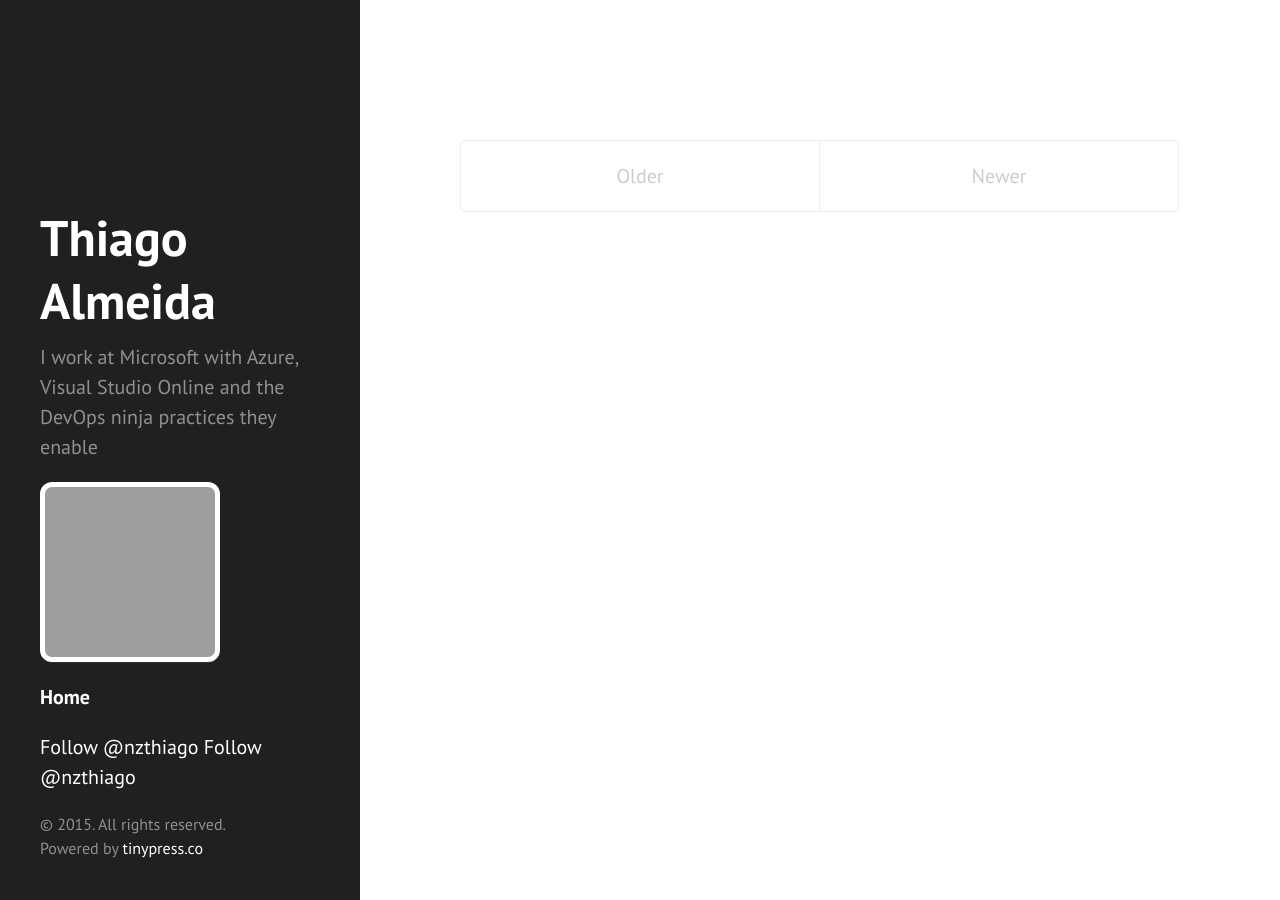
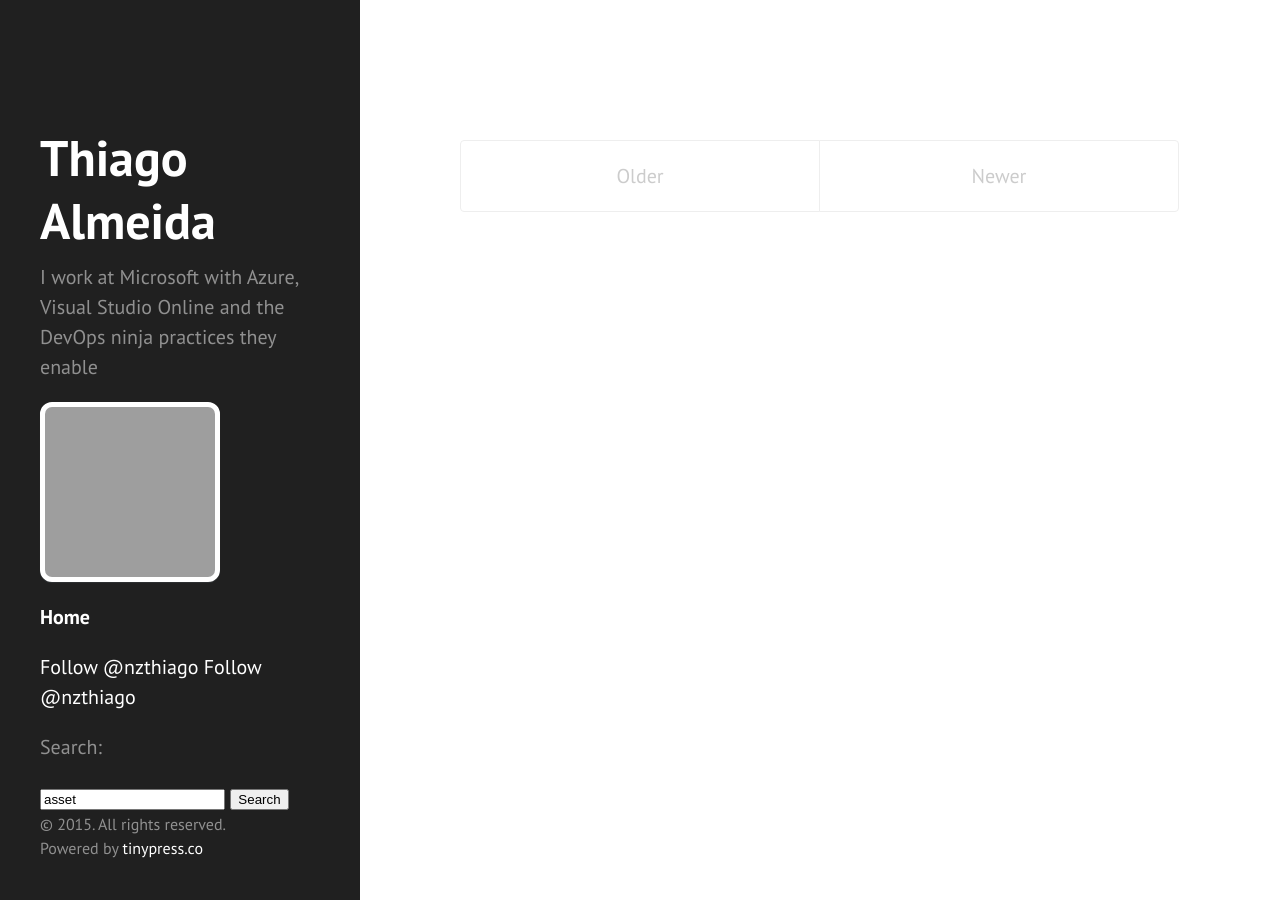
Before and after one commit to nzthiago/nzthiago.github.io, a Jekyll site: the page built from index.html, in a window 1280 px wide. Built offline with Jekyll 4.4.1, drawn with Linux system fonts in a browser that asks for light colours; the list of posts is cut into pages by our own code; comment, search, counter and statistics services are not loaded; grey boxes are pictures that could not be loaded.

Commit message:
Adding search

```diff
--- a/_includes/sidebar.html
+++ b/_includes/sidebar.html
@@ -33,16 +33,21 @@
     </ul>
 
     <p>
-      <a href="https://twitter.com/nzthiago" class="twitter-follow-button" data-show-count="false" data-show-screen-name="false">Follow @nzthiago</a>
+      <a href="https://twitter.com/nzthiago" target="_blank" class="twitter-follow-button" data-show-count="false" data-show-screen-name="false">Follow @nzthiago</a>
       <script>!function(d,s,id){var js,fjs=d.getElementsByTagName(s)[0],p=/^http:/.test(d.location)?'http':'https';if(!d.getElementById(id)){js=d.createElement(s);js.id=id;js.src=p+'://platform.twitter.com/widgets.js';fjs.parentNode.insertBefore(js,fjs);}}(document, 'script', 'twitter-wjs');</script>
       <a class="github-button" href="https://github.com/nzthiago" data-count-href="/nzthiago/followers" data-count-api="/users/nzthiago#followers" data-count-aria-label="# followers on GitHub" aria-label="Follow @nzthiago on GitHub">Follow @nzthiago</a>
       <script async defer id="github-bjs" src="https://buttons.github.io/buttons.js"></script>
     </p>
 
+    <p>Search:</p>
+      <input id="search" type="text" value="asset" />
+      <button id="searchBtn">Search</button>
+      <script type="text/javascript" src="/public/js/search-min.js"></script>
+
+    <div id="output"></div>
     <div class="sidebar-footer">
       <p>&copy; {{ site.time | date: '%Y' }}. All rights reserved.<br>
-      Powered by <a href="http://tinypress.co">tinypress.co</a></p>
+      Powered by <a href="http://tinypress.co" target="_blank">tinypress.co</a></p>
     </div>
-
   </div>
 </div>
--- /dev/null
+++ b/public/js/search-min.js
@@ -0,0 +1 @@
+$("#searchBtn").bind("click",function(){var e="systematicinvestor/systematicinvestor.github.io",t=$("#search").val(),a="https://api.github.com/search/code?q='"+t+"' in:file language:markdown repo:"+e+"&sort=indexed&order=desc";$.ajax({beforeSend:function(e){e.setRequestHeader("Accept","application/vnd.github.v3.text-match+json")},dataType:"json",url:a,success:function(e){var t=$("<ul />");$.each(e.items,function(e,a){a.name&&$("<li>"+a.name+"<br>"+a.text_matches[0].fragment+"</li>").appendTo(t)}),$("#output").html(t)}})});
```
Also changed, not shown: public/apple-touch-icon-144-precomposed.png (deleted).
